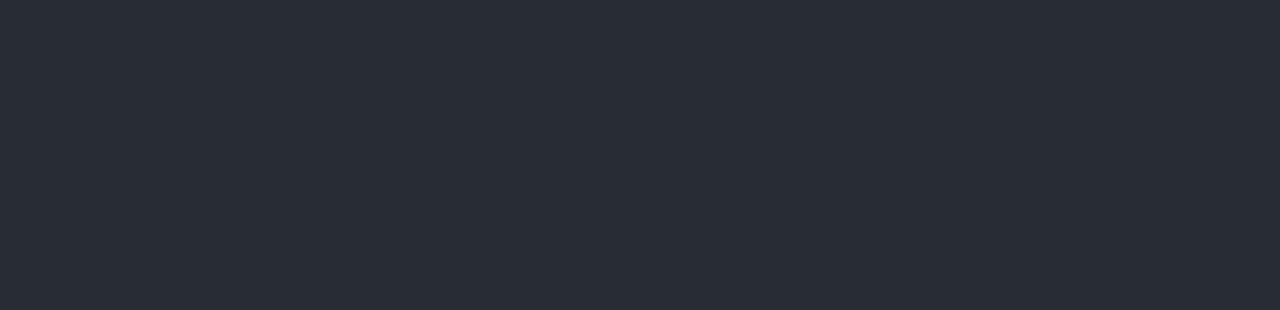
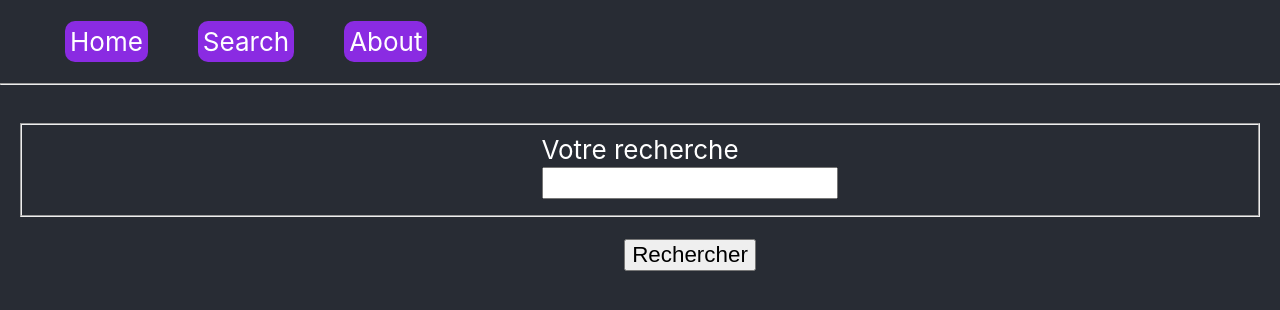
Before and after one commit to AnousoneM/afpa-react-td, a React (Create React App) app: page /search in a window 1280 px wide. Before the commit this address had no page. Shown: the top 310 px of the page. Built offline with nearby package versions, Linux system fonts and the light colour scheme.

Commit message:
partie 5 done

```diff
--- a/src/components/App.js
+++ b/src/components/App.js
@@ -3,6 +3,8 @@
 
 import Layout from './layout/Layout';
 import Home from './home/Home';
+import Search from './search/Search';
+import List from './list/List';
 import About from './about/About';
 
 function App() {
@@ -12,6 +14,8 @@
       <Routes>
         <Route path="/" element={<Layout />}>
           <Route index element={<Home />} />
+          <Route path="/search" element={<Search />} />
+          <Route path="/list/:data" element={<List />} />
           <Route path="/about" element={<About />} />
         </Route>
       </Routes>
--- a/src/components/layout/Layout.js
+++ b/src/components/layout/Layout.js
@@ -10,6 +10,9 @@
                 <ul className="nav">
                     <li>
                         <Link to="/" className="nav-item">Home</Link>
+                    </li>
+                    <li>
+                        <Link to="/search" className="nav-item">Search</Link>
                     </li>
                     <li>
                         <Link to="/about" className="nav-item">About</Link>
--- /dev/null
+++ b/src/components/list/List.js
@@ -0,0 +1,15 @@
+import { useParams } from 'react-router-dom';
+import './List.css';
+
+function List() {
+
+    const search = useParams()  // récupère les paramètres de la route
+    return (
+        <div className="container">
+            <h2>Liste des films</h2>
+            <p>{search.data}</p>  {/* data correspond au paramètre de la route */}
+        </div>
+    );
+}
+
+export default List;
--- /dev/null
+++ b/src/components/search/Search.css
@@ -0,0 +1,16 @@
+.search {
+    padding: 5px 20px;
+}
+
+.search fieldset {
+    margin: 20px 0px;
+}
+
+.search label {
+    display: block;
+}
+
+.search input {
+    Margin-left: 100px;
+    Font-size: 1.4rem;
+}
--- /dev/null
+++ b/src/components/search/Search.js
@@ -0,0 +1,25 @@
+import { useNavigate } from 'react-router';
+import './Search.css';
+
+function Search() {
+
+    const navigate = useNavigate()
+    const handleSubmit = (e) => {
+        const form = e.target
+        const formData = new FormData(form)
+        navigate(`/List/${formData.get('search')}`)
+    }
+
+    return (
+        <div className="search">
+            <form onSubmit={handleSubmit}>
+                <fieldset>
+                    <label htmlFor="idSearch">Votre recherche</label>
+                    <input id="idSearch" name="search" type="text" />
+                </fieldset>
+                <input type="submit" value="Rechercher" />
+            </form>
+        </div>
+    );
+}
+export default Search;
```
Also changed, not shown: src/components/list/List.css (added).
